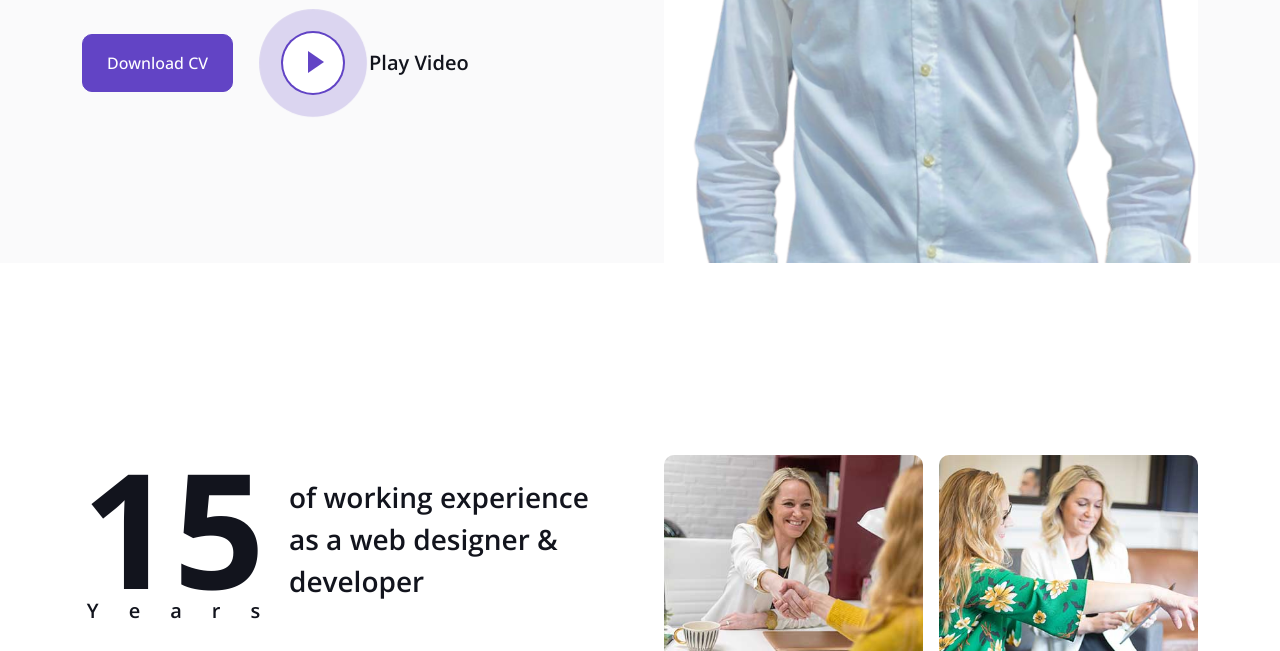
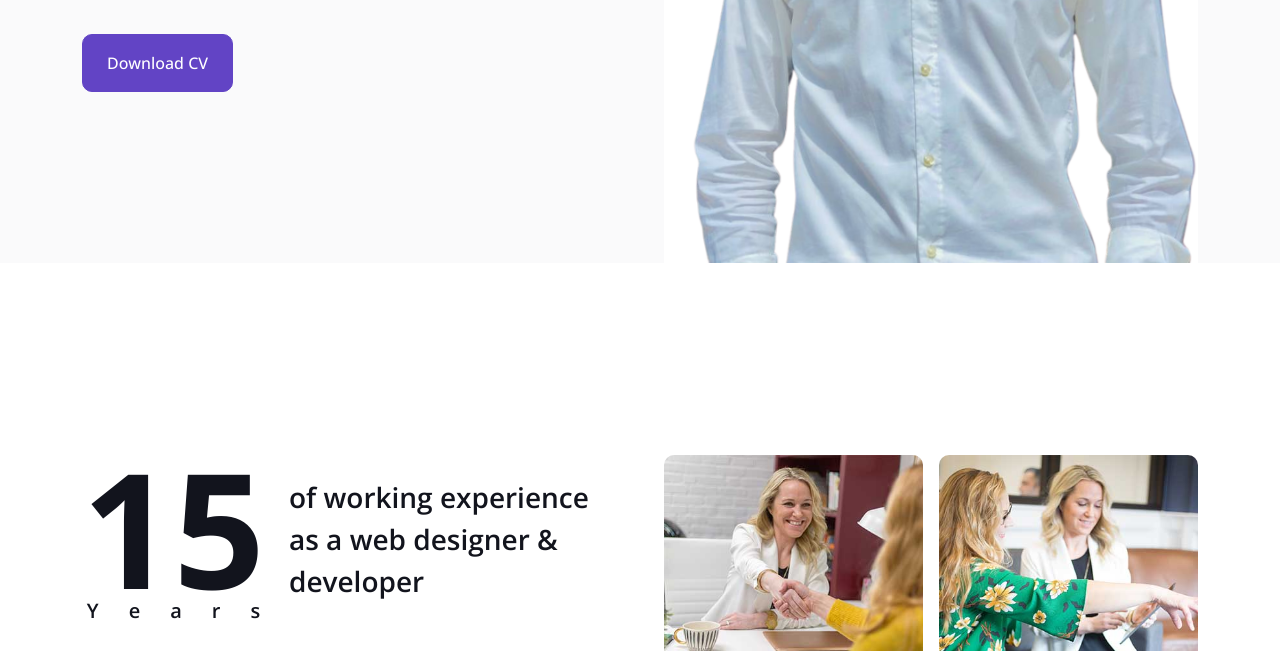
Before and after one commit to gaganachiranjitha99/portfolio, a plain HTML site: page gagana cv/index.html in a window 1280 px wide. Shown: the part 449-1100 px from the top of the page. Drawn offline with nearby package versions, Linux system fonts and the light colour scheme; animation ran at ten frames a second.

Commit message:
Update index.html

```diff
--- a/gagana cv/index.html
+++ b/gagana cv/index.html
@@ -57,9 +57,9 @@
                 <a href="#skill" class="nav-item nav-link">Skills</a>
                 <a href="#service" class="nav-item nav-link">Services</a>
             </div>
-            <a href="index.html" class="navbar-brand bg-secondary py-3 px-4 mx-3 d-none d-lg-block">
+            <!--<a href="index.html" class="navbar-brand bg-secondary py-3 px-4 mx-3 d-none d-lg-block">
                 <h1 class="text-primary fw-bold m-0">ProMan</h1>
-            </a>
+            </a>-->
             <div class="navbar-nav me-auto py-0">
                 <a href="#project" class="nav-item nav-link">Projects</a>
                 <a href="#team" class="nav-item nav-link">Team</a>
@@ -82,11 +82,11 @@
                     <div class="typed-text d-none">Web Developer, Back End Developer, Apps Designer, Apps Developer</div>
                     <div class="d-flex align-items-center pt-5">
                         <a href="" class="btn btn-primary py-3 px-4 me-5">Download CV</a>
-                        <button type="button" class="btn-play" data-bs-toggle="modal"
+                        <!--<button type="button" class="btn-play" data-bs-toggle="modal"
                             data-src="https://www.youtube.com/embed/DWRcNpR6Kdc" data-bs-target="#videoModal">
                             <span></span>
-                        </button>
-                        <h5 class="ms-4 mb-0 d-none d-sm-block">Play Video</h5>
+                        </button>-->
+                       <!-- <h5 class="ms-4 mb-0 d-none d-sm-block">Play Video</h5>-->
                     </div>
                 </div>
                 <div class="col-lg-6">
```
